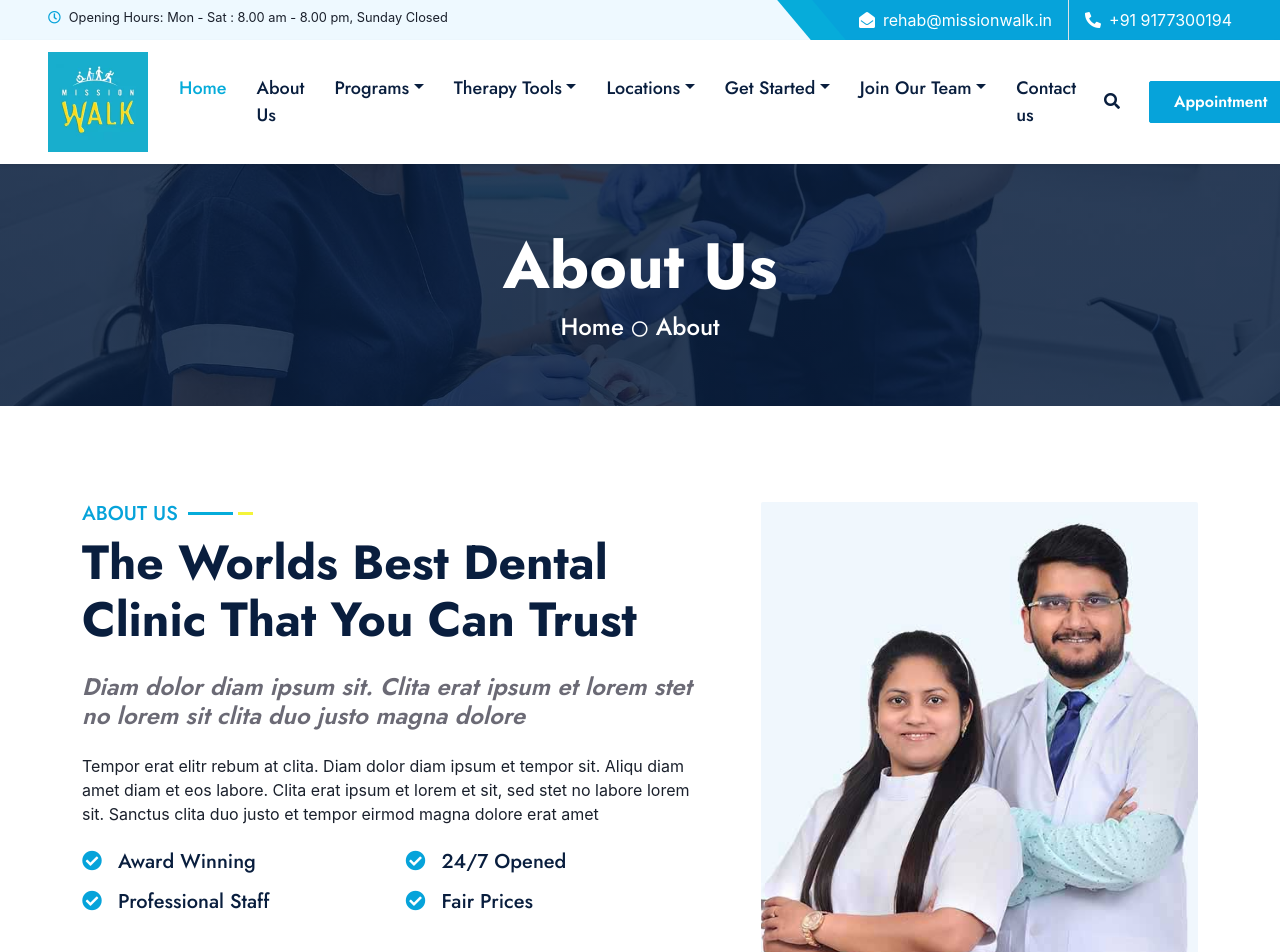
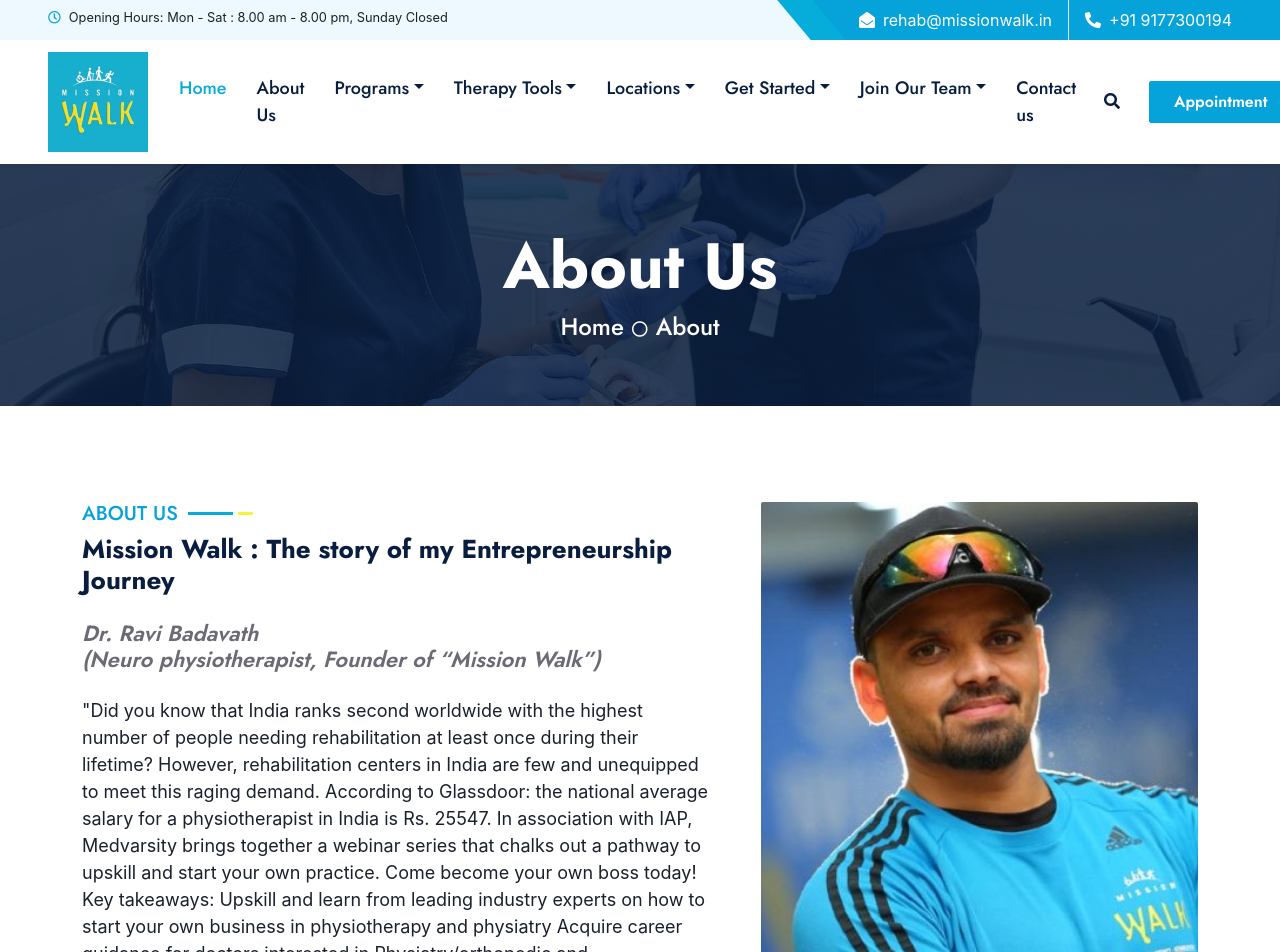
Before and after one commit to developers-team05/mission-walk, a React (Vite) app: page /about in a window 1280 px wide. Shown: the top 952 px of the page. Built offline with nearby package versions, Linux system fonts and the light colour scheme.

Commit message:
Demo ready

```diff
--- a/src/pages/About.jsx
+++ b/src/pages/About.jsx
@@ -25,19 +25,16 @@
                 <h5 className="position-relative d-inline-block text-primary text-uppercase">
                   About Us
                 </h5>
-                <h1 className="display-5 mb-0">
-                  The Worlds Best Dental Clinic That You Can Trust
+                <h1 className="display-5 mb-0" style={{ fontSize: '26px' }}>
+                Mission Walk : The story of my Entrepreneurship Journey
                 </h1>
               </div>
-              <h4 className="text-body fst-italic mb-4">
-                Diam dolor diam ipsum sit. Clita erat ipsum et lorem stet no
-                lorem sit clita duo justo magna dolore
+              <h4 className="text-body fst-italic mb-4"style={{ fontSize: '22px' }}>
+                Dr. Ravi Badavath
+              <br/>(Neuro physiotherapist, Founder of “Mission Walk”)
               </h4>
-              <p className="mb-4">
-                Tempor erat elitr rebum at clita. Diam dolor diam ipsum et
-                tempor sit. Aliqu diam amet diam et eos labore. Clita erat ipsum
-                et lorem et sit, sed stet no labore lorem sit. Sanctus clita duo
-                justo et tempor eirmod magna dolore erat amet
+              <p className="mb-4" style={{ fontSize: '18px' }}>
+              "Did you know that  India ranks second worldwide with the highest number of people needing rehabilitation at least once during their lifetime? However, rehabilitation centers in India are few and unequipped to meet this raging demand. According to Glassdoor: the national average salary for a physiotherapist in India is Rs. 25547. In association with IAP, Medvarsity brings together a webinar series that chalks out a pathway to upskill and start your own practice. Come become your own boss today! Key takeaways:  Upskill and learn from leading industry experts on how to start your own business in physiotherapy and physiatry Acquire career guidance for doctors interested in Physiatry/orthopedic and Physiotherapy. Learn how modern cutting-edge technology enables physiotherapy sessions and holistic rehabilitation".
               </p>
               <div className="row g-3">
                 <div className="col-sm-6 wow zoomIn" data-wow-delay="0.3s">
@@ -74,7 +71,7 @@
                 <img
                   className="position-absolute w-100 h-100 rounded wow zoomIn"
                   data-wow-delay="0.9s"
-                  src="img/about.jpg"
+                  src="img/img_150457_drravi9x6.jpg"
                   style={{ objectFit: "cover" }}
                 />
               </div>
```
Also changed, not shown: public/img/img_150457_drravi9x6 (1).jpg (added), public/img/img_150457_drravi9x6.jpg (added).
